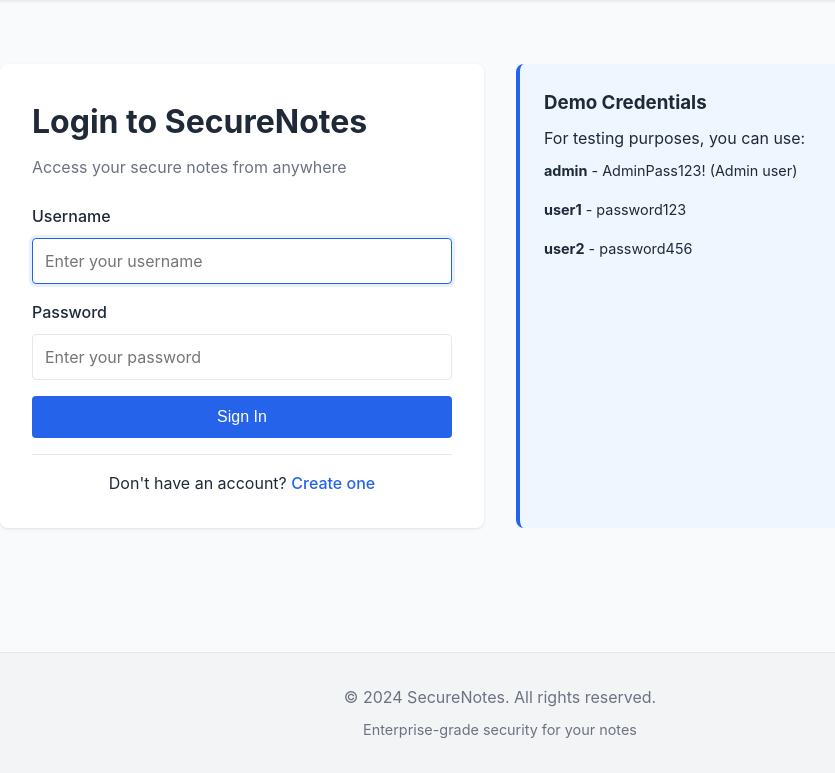
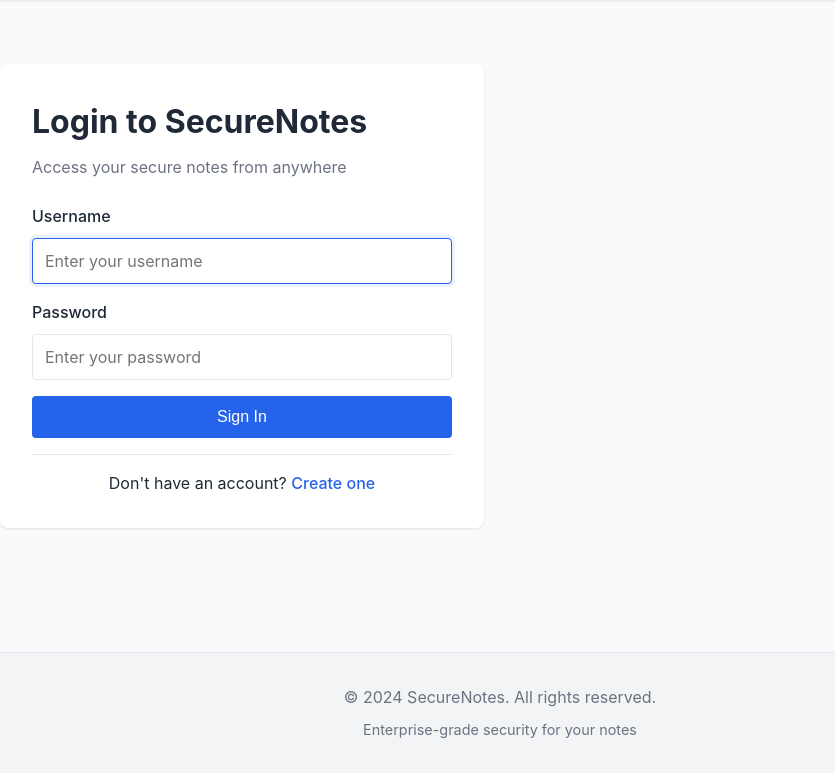
Before and after one commit to suspectDevice636/WSTG-VulnerableApp, a Flask app: page /login in a window 1280 px wide. Shown: the part 95-868 px from the top of the page, without its empty margins (140-975 px from the left). Run offline with Flask 3, Linux system fonts and the light colour scheme.

Commit message:
refactor: remove demo credentials box from login page
- Remove demo-info div from login.html showing test credentials
- Remove unused .demo-info CSS styles
- Keep hardcoded credentials in HTML comments (part of vulnerability)
- Test credentials already documented in README-V2.md

```diff
--- a/static/css/style.css
+++ b/static/css/style.css
@@ -217,28 +217,6 @@ body {
     color: var(--primary-color);
     text-decoration: none;
     font-weight: 500;
-}
-
-/* Demo Info */
-.demo-info {
-    background: #eff6ff;
-    padding: 1.5rem;
-    border-radius: 8px;
-    border-left: 4px solid var(--primary-color);
-}
-
-.demo-info h3 {
-    margin-bottom: 0.5rem;
-}
-
-.demo-info ul {
-    list-style: none;
-    padding-left: 0;
-}
-
-.demo-info li {
-    padding: 0.5rem 0;
-    font-size: 0.9rem;
 }
 
 /* Alerts */
--- a/templates/login.html
+++ b/templates/login.html
@@ -38,16 +38,6 @@
                  Also try: user1 / password123
             -->
         </div>
-
-        <div class="demo-info">
-            <h3>Demo Credentials</h3>
-            <p>For testing purposes, you can use:</p>
-            <ul>
-                <li><strong>admin</strong> - AdminPass123! (Admin user)</li>
-                <li><strong>user1</strong> - password123</li>
-                <li><strong>user2</strong> - password456</li>
-            </ul>
-        </div>
     </div>
 </div>
 {% endblock %}
```
